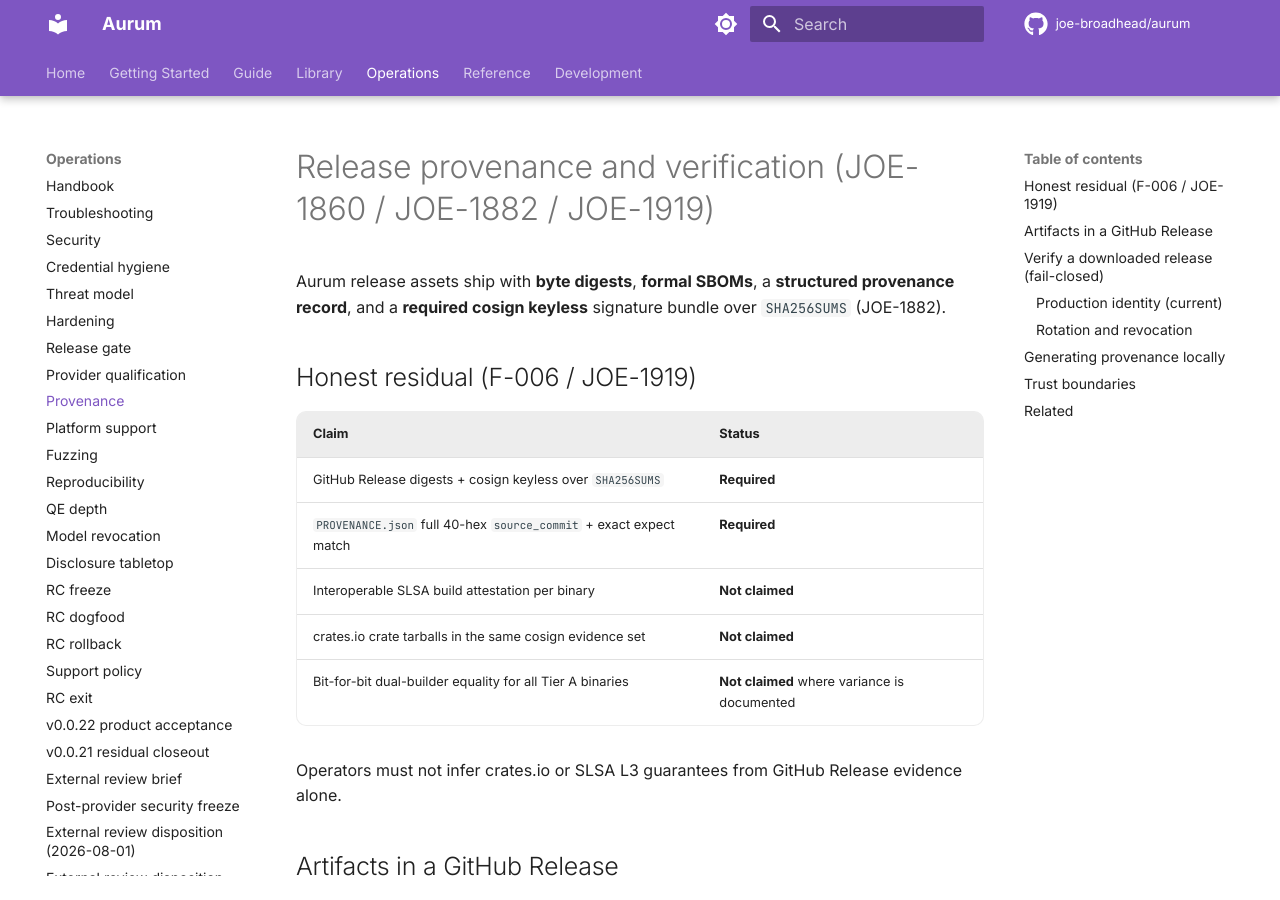
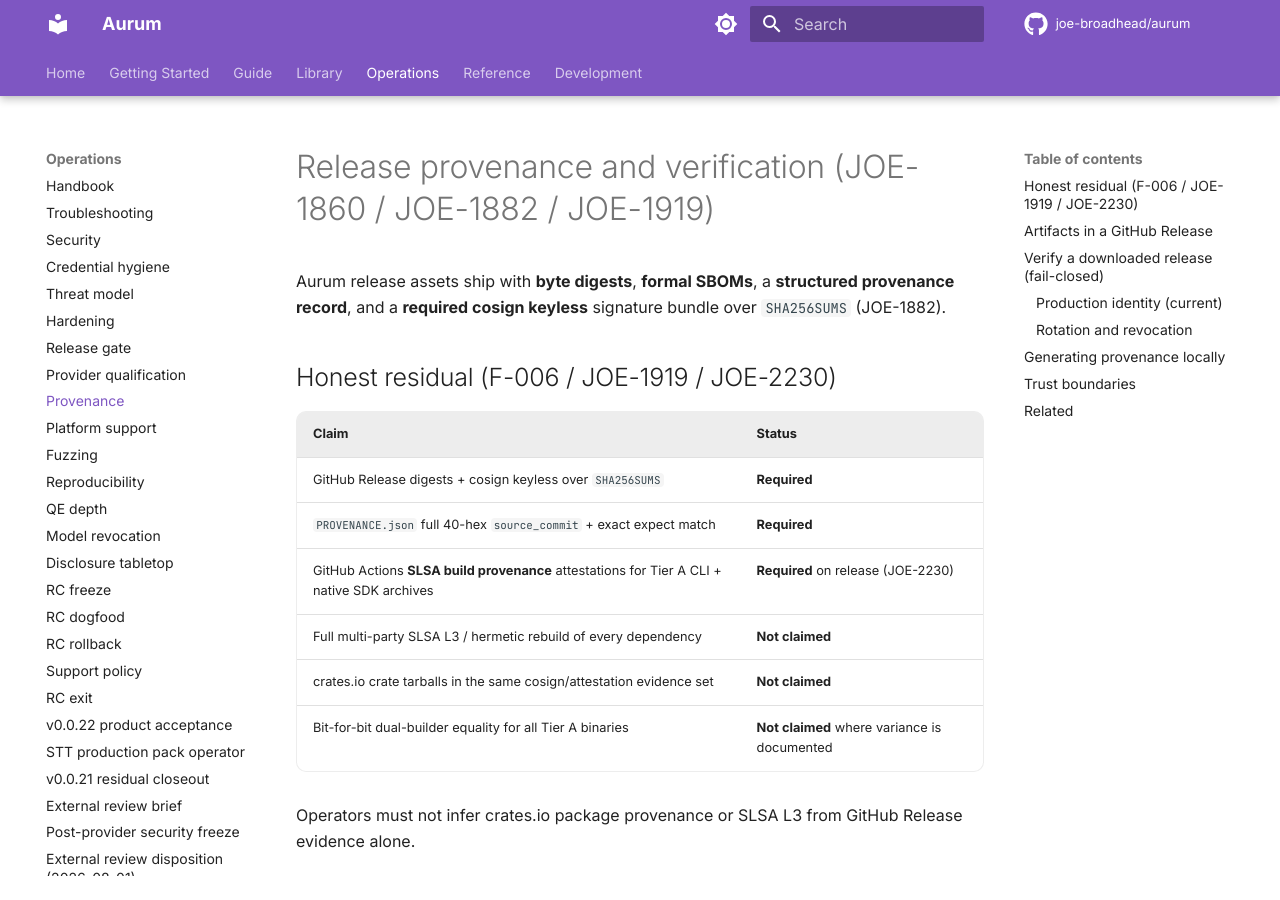
Before and after one commit to joe-broadhead/aurum, an MkDocs documentation site: the page built from docs/operations/provenance.md, in a window 1280 px wide and 900 px high. Built offline with MkDocs 1.6.1 and Material for MkDocs 9.7.7, drawn with Linux system fonts in a browser that asks for light colours; comment, search, counter and statistics services are not loaded; some of the changed text lies outside the part shown.

Commit message:
feat(supply-chain): GitHub SLSA build provenance attestations on release (JOE-2230)
Emit actions/attest-build-provenance for Tier A CLI and native SDK archives,
grant attestations:write on the publish job, and document gh attestation verify
plus remaining crates.io / SLSA L3 residuals.

````diff
--- a/docs/operations/provenance.md
+++ b/docs/operations/provenance.md
@@ -4,17 +4,19 @@
 **structured provenance record**, and a **required cosign keyless** signature
 bundle over `SHA256SUMS` (JOE-1882).
 
-## Honest residual (F-006 / JOE-1919)
+## Honest residual (F-006 / JOE-1919 / JOE-2230)
 
 | Claim | Status |
 |-------|--------|
 | GitHub Release digests + cosign keyless over `SHA256SUMS` | **Required** |
 | `PROVENANCE.json` full 40-hex `source_commit` + exact expect match | **Required** |
-| Interoperable SLSA build attestation per binary | **Not claimed** |
-| crates.io crate tarballs in the same cosign evidence set | **Not claimed** |
+| GitHub Actions **SLSA build provenance** attestations for Tier A CLI + native SDK archives | **Required** on release (JOE-2230) |
+| Full multi-party SLSA L3 / hermetic rebuild of every dependency | **Not claimed** |
+| crates.io crate tarballs in the same cosign/attestation evidence set | **Not claimed** |
 | Bit-for-bit dual-builder equality for all Tier A binaries | **Not claimed** where variance is documented |
 
-Operators must not infer crates.io or SLSA L3 guarantees from GitHub Release evidence alone.
+Operators must not infer crates.io package provenance or SLSA L3 from GitHub
+Release evidence alone.
 
 ## Artifacts in a GitHub Release
 
@@ -106,6 +108,14 @@
 * **cosign keyless** binds the checksum file to a GitHub OIDC identity for the
   release workflow at that tag. Always prefer `AURUM_REQUIRE_COSIGN=1` for
   production download verification.
+* **GitHub SLSA attestations** (JOE-2230) bind individual CLI/SDK subjects to the
+  workflow that built them. Verify with the GitHub UI or:
+
+```bash
+gh attestation verify ./aurum-linux-x86_64 \
+  --owner joe-broadhead \
+  --repo aurum
+```
 
 ## Related
 
--- a/mkdocs.yml
+++ b/mkdocs.yml
@@ -139,6 +139,7 @@
       - Support policy: operations/support-policy.md
       - RC exit: operations/rc-exit.md
       - v0.0.22 product acceptance: operations/v0022-product-acceptance.md
+      - STT production pack operator: operations/stt-production-pack-operator.md
       - v0.0.21 residual closeout: operations/v0021-residual-closeout.md
       - External review brief: operations/external-review-brief.md
       - Post-provider security freeze: operations/post-provider-security-freeze.md
````
Also changed, not shown: CHANGELOG.md (+10 -0 lines), docs/development/release.md (+3 -1 lines), docs/operations/qe-depth.md (+1 -1 lines), docs/operations/v0022-product-acceptance.md (+4 -4 lines), 2 other files.
